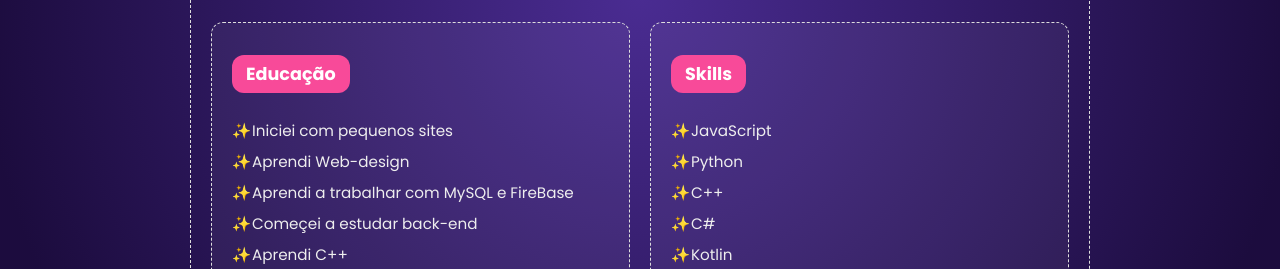
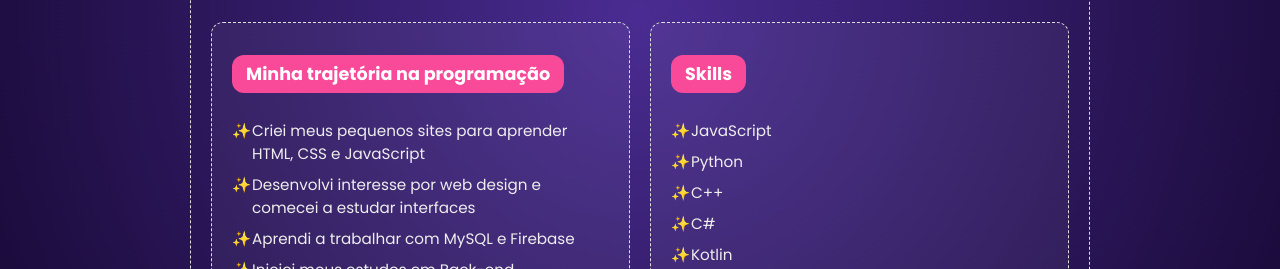
Before and after one commit to alanalisbinski/Portfolio-alanalisbinski, a plain HTML site: page index.html in a window 1280 px wide. Shown: the part 531-800 px from the top of the page. Drawn offline with Linux system fonts and the light colour scheme.

Commit message:
Update index.html

```diff
--- a/index.html
+++ b/index.html
@@ -58,13 +58,13 @@
 
   <div class="ed-skills" aria-label="Education and Skills">
     <div aria-labelledby="education-title">
-      <h3 id="education-title" class="section-title blue-title">Educação</h3>
+      <h3 id="education-title" class="section-title blue-title">Minha trajetória na programação</h3>
       <ul>
-        <li>Iniciei com pequenos sites</li>
-        <li>Aprendi Web-design</li>
-        <li>Aprendi a trabalhar com MySQL e FireBase</li>
-        <li>Começei a estudar back-end</li>
-        <li>Aprendi C++</li>
+        <li>Criei meus pequenos sites para aprender HTML, CSS e JavaScript</li>
+        <li>Desenvolvi interesse por web design e comecei a estudar interfaces</li>
+        <li>Aprendi a trabalhar com MySQL e Firebase</li>
+        <li>Iniciei meus estudos em Back-end</li>
+        <li>Me apofundei em C++</li>
       </ul>
     </div>
     <div aria-labelledby="skills-title">
```
